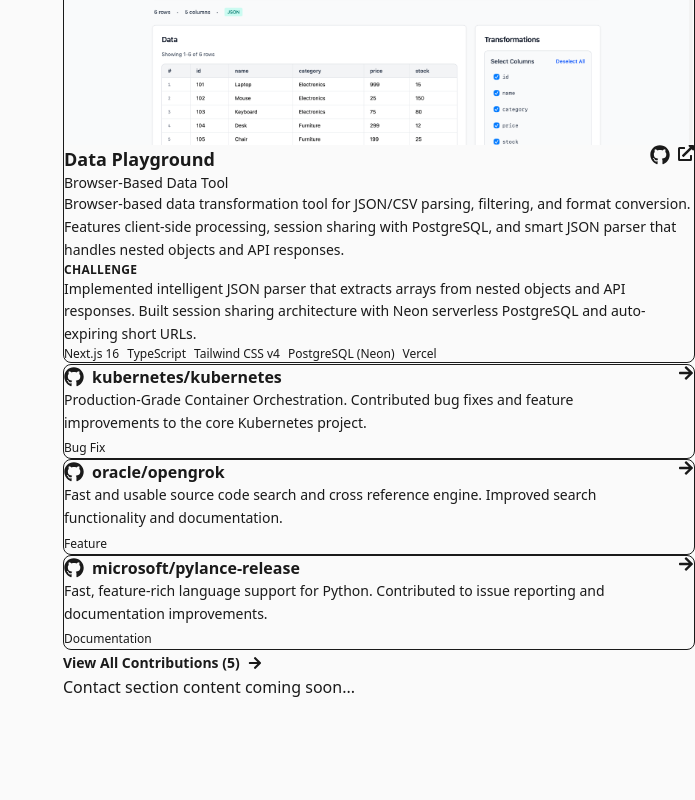
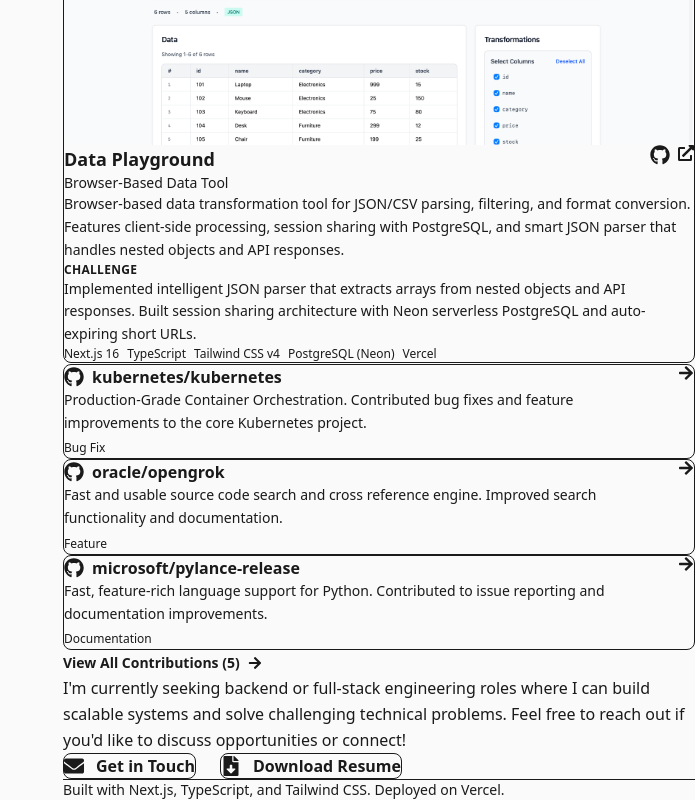
Before and after one commit to vidya381/Portfolio, a Next.js app: page / in a window 1280 px wide. Shown: the part 2758-3558 px from the top of the page, without its empty margins (585-1280 px from the left). Before the commit the page ends 3457 px from the top, so only its background shows below. Built offline with nearby package versions, Linux system fonts and the light colour scheme.

Commit message:
Add Contact section with email and resume download

```diff
--- a/src/components/sections/Contact.tsx
+++ b/src/components/sections/Contact.tsx
@@ -1,3 +1,9 @@
+'use client'
+
+import { motion } from 'framer-motion'
+import { FaEnvelope, FaFileDownload } from 'react-icons/fa'
+import { SITE_CONFIG } from '@/lib/constants'
+
 export default function Contact() {
   return (
     <section id="contact" className="mb-16 scroll-mt-16 lg:mb-24 lg:scroll-mt-24">
@@ -6,11 +12,46 @@
           Contact
         </h2>
       </div>
-      <div>
-        <p className="mb-4">
-          Contact section content coming soon...
+      <motion.div
+        initial={{ opacity: 0, y: 20 }}
+        whileInView={{ opacity: 1, y: 0 }}
+        viewport={{ once: true }}
+        transition={{ duration: 0.5 }}
+      >
+        <p className="mb-6 leading-relaxed text-text-secondary">
+          I&apos;m currently seeking backend or full-stack engineering roles where I can build scalable
+          systems and solve challenging technical problems. Feel free to reach out if you&apos;d like to
+          discuss opportunities or connect!
         </p>
-      </div>
+
+        <div className="flex flex-col gap-4 sm:flex-row sm:gap-6">
+          {/* Email Button */}
+          <a
+            href={`mailto:${SITE_CONFIG.email}`}
+            className="group inline-flex items-center gap-3 rounded-lg border border-accent bg-accent/10 px-6 py-3 font-semibold text-accent transition-all hover:bg-accent hover:text-white"
+          >
+            <FaEnvelope className="h-5 w-5" />
+            Get in Touch
+          </a>
+
+          {/* Resume Download Button */}
+          <a
+            href="/resume.pdf"
+            download
+            className="group inline-flex items-center gap-3 rounded-lg border border-border bg-card px-6 py-3 font-semibold text-foreground transition-all hover:border-accent hover:bg-accent/10 hover:text-accent"
+          >
+            <FaFileDownload className="h-5 w-5" />
+            Download Resume
+          </a>
+        </div>
+
+        {/* Footer Note */}
+        <div className="mt-12 border-t border-border pt-6">
+          <p className="text-sm text-text-secondary">
+            Built with Next.js, TypeScript, and Tailwind CSS. Deployed on Vercel.
+          </p>
+        </div>
+      </motion.div>
     </section>
   )
 }
```
